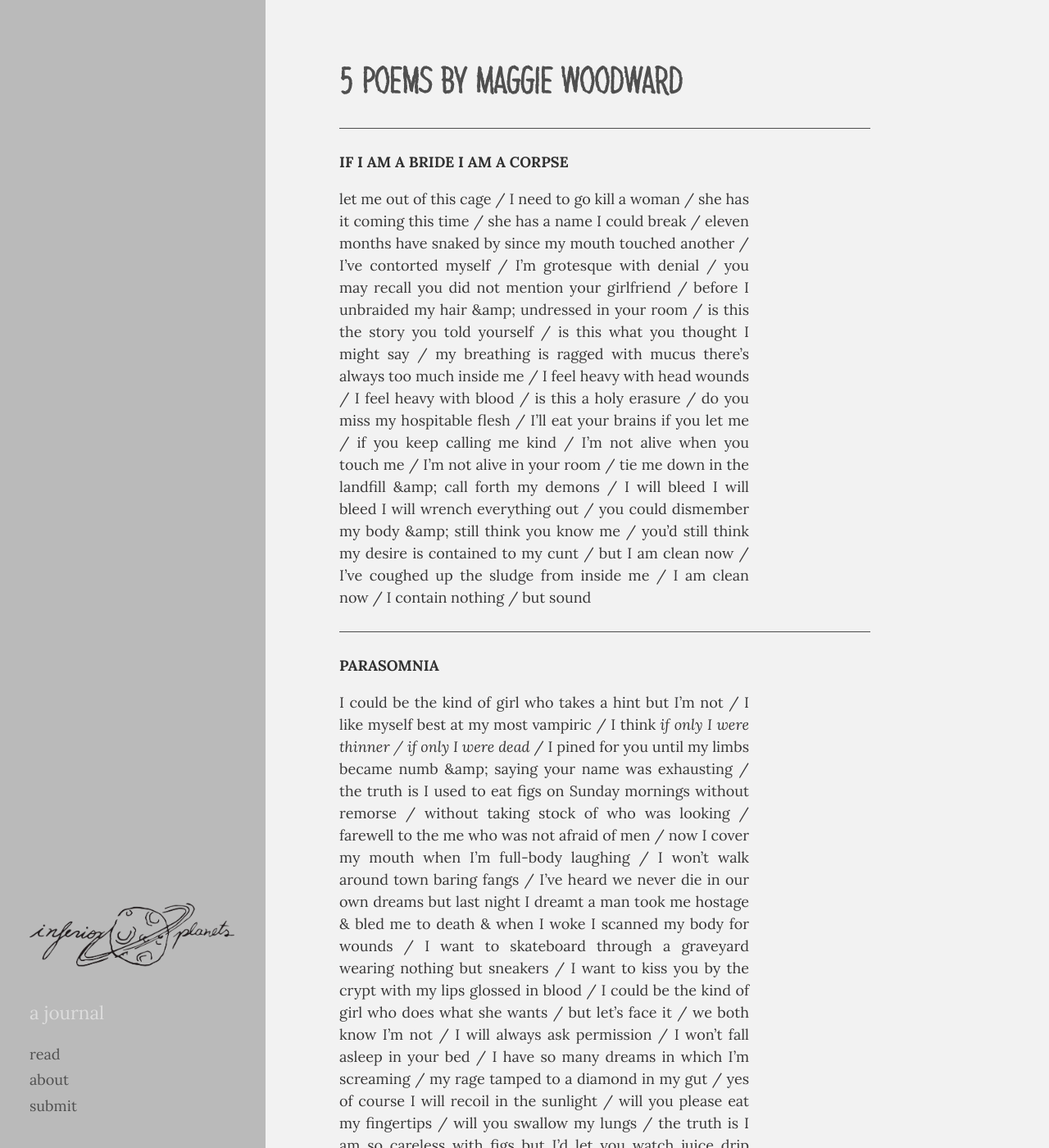
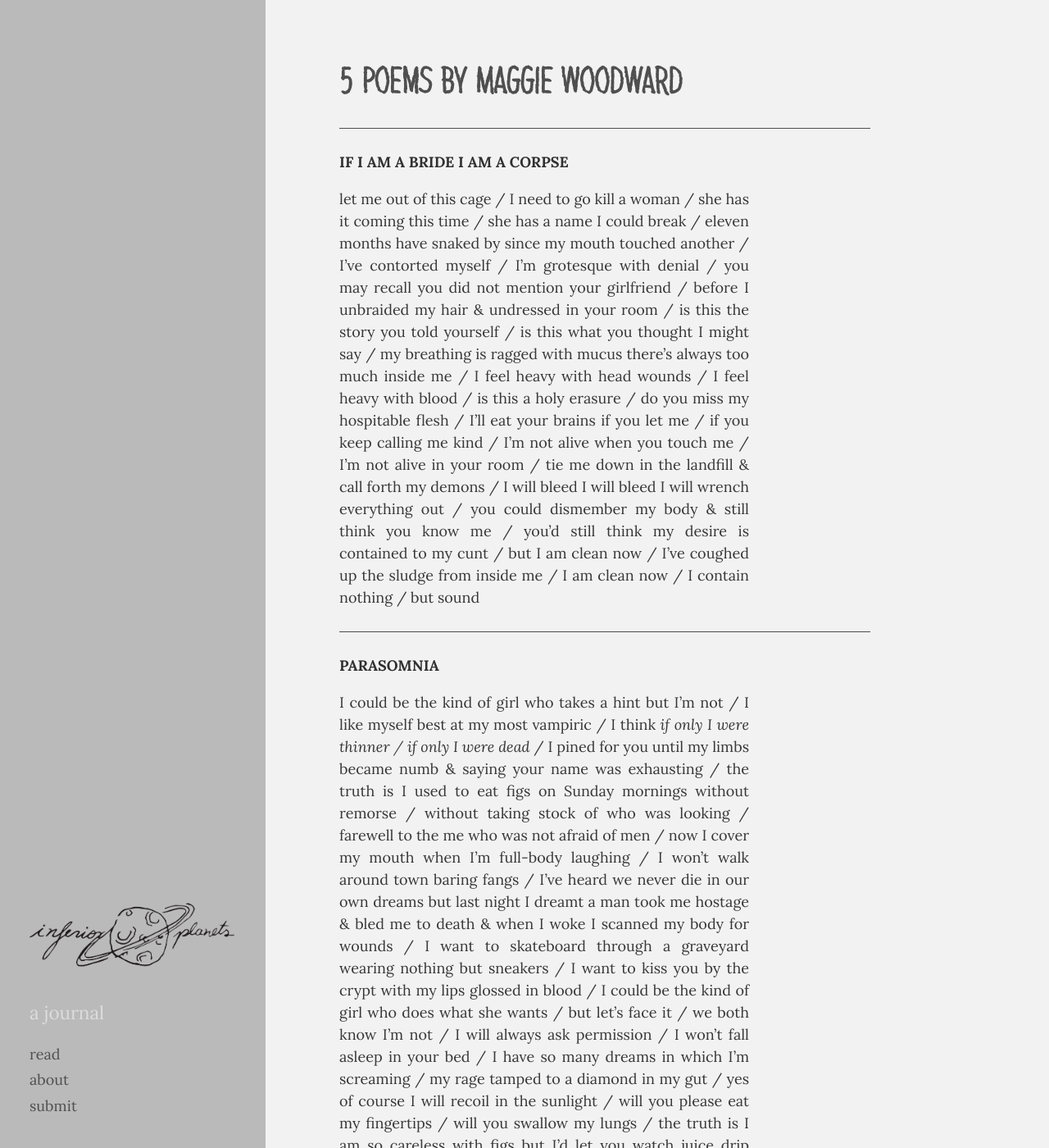
Before and after one commit to inferiorplanets/inferiorplanets.github.io, a Jekyll site: the page built from _posts/2016-02-10-woodward.md, in a window 1280 px wide and 1400 px high. Shown: the whole window at 82% size. Built offline with Jekyll 4.4.1, drawn with Linux system fonts in a browser that asks for light colours; some web fonts are replaced; some of the changed text lies outside the part shown.

Commit message:
Update 2016-02-10-woodward.md

```diff
--- a/_posts/2016-02-10-woodward.md
+++ b/_posts/2016-02-10-woodward.md
@@ -24,7 +24,7 @@ have snaked by since my mouth touched another / I’ve contorted
 
 myself / I’m grotesque with denial / you may recall you did not
 
-mention your girlfriend / before I unbraided my hair &amp;amp; undressed
+mention your girlfriend / before I unbraided my hair & undressed
 
 in your room / is this the story you told yourself / is this what you
 
@@ -38,11 +38,11 @@ hospitable flesh / I’ll eat your brains if you let me / if you keep
 
 calling me kind / I’m not alive when you touch me / I’m not alive
 
-in your room / tie me down in the landfill &amp;amp; call forth my demons
+in your room / tie me down in the landfill & call forth my demons
 
 / I will bleed I will bleed I will wrench everything out / you could
 
-dismember my body &amp;amp; still think you know me / you’d still think
+dismember my body & still think you know me / you’d still think
 
 my desire is contained to my cunt / but I am clean now / I’ve
 
@@ -58,7 +58,7 @@ ___
 
 myself best at my most vampiric / I think <i>if only I were thinner / if
 
-only I were dead</i> / I pined for you until my limbs became numb &amp;amp;
+only I were dead</i> / I pined for you until my limbs became numb &
 
 saying your name was exhausting / the truth is I used to eat figs on
 
@@ -70,9 +70,9 @@ I cover my mouth when I’m full-body laughing / I won’t walk
 
 around town baring fangs / I’ve heard we never die in our own
 
-dreams but last night I dreamt a man took me hostage &amp; bled me
+dreams but last night I dreamt a man took me hostage & bled me
 
-to death &amp; when I woke I scanned my body for wounds / I want to
+to death & when I woke I scanned my body for wounds / I want to
 
 skateboard through a graveyard wearing nothing but sneakers / I
 
@@ -100,53 +100,53 @@ ___
 
 somewhere in Texas, come alone. chainsaw-massacre me. bring a
 
-hockey mask, your leather face, &amp;amp; I’ll wipe your knives gently when
+hockey mask, your leather face, & I’ll wipe your knives gently when
 
 I muss them with blood. it’s October. everywhere, children get
 
-older. mothers &amp;amp; fathers watch as their children get older. it’s
+older. mothers & fathers watch as their children get older. it’s
 
-October &amp;amp; someone’s red teeth gnaw at a mass of veal or venison
+October & someone’s red teeth gnaw at a mass of veal or venison
 
 served up rare.
 
 <br><br><br><br><br><br><br><br><br><br><br>
 
-soon, I’ll drive past the big woods &amp; I’ll worry that bodies might be
+soon, I’ll drive past the big woods & I’ll worry that bodies might be
 
 hidden there. I worry there are bodies in the dirt that won’t ever be
 
-found. last summer, a man described his want for me as <i>violent</i> &amp; I
+found. last summer, a man described his want for me as <i>violent</i> & I
 
 believed him to be tender. somewhere, someone is holding a baby
 
-&amp; is not worried that the baby could die. last night, I dreamed I
+& is not worried that the baby could die. last night, I dreamed I
 
 was trapped inside a house with the rotting corpse of my fifth-grade
 
-teacher &amp; when I woke I got a nosebleed on my sheets.
+teacher & when I woke I got a nosebleed on my sheets.
 
 <br><br><br><br><br><br><br><br><br><br><br>
 
 six Octobers ago, they found her body. she was already dead. it’s
 
-October now &amp; I worry for her mother. I worry for her father &amp;
+October now & I worry for her mother. I worry for her father &
 
 her brother. I am worried sick for every mother. last week,
 
 someone asked me <i>have you ever seen the face of a dead body?</i>
 
-somewhere, someone wakes up crying &amp; maybe it’s me—
+somewhere, someone wakes up crying & maybe it’s me—
 
 <br><br><br><br><br><br><br><br><br><br><br>
 
-the girl who died was named Kathleen. she grew up beautifully &amp;
+the girl who died was named Kathleen. she grew up beautifully &
 
-her mother &amp; father watched. one day, she stopped growing.
+her mother & father watched. one day, she stopped growing.
 
-it was October. it’s October now &amp; I want my mother. I want my
+it was October. it’s October now & I want my mother. I want my
 
-father &amp; my sister. I need my sister little sister need my papa &amp; my
+father & my sister. I need my sister little sister need my papa & my
 
 momma want my sister baby sister &amp; my papa &amp; my momma &amp;
 
```
